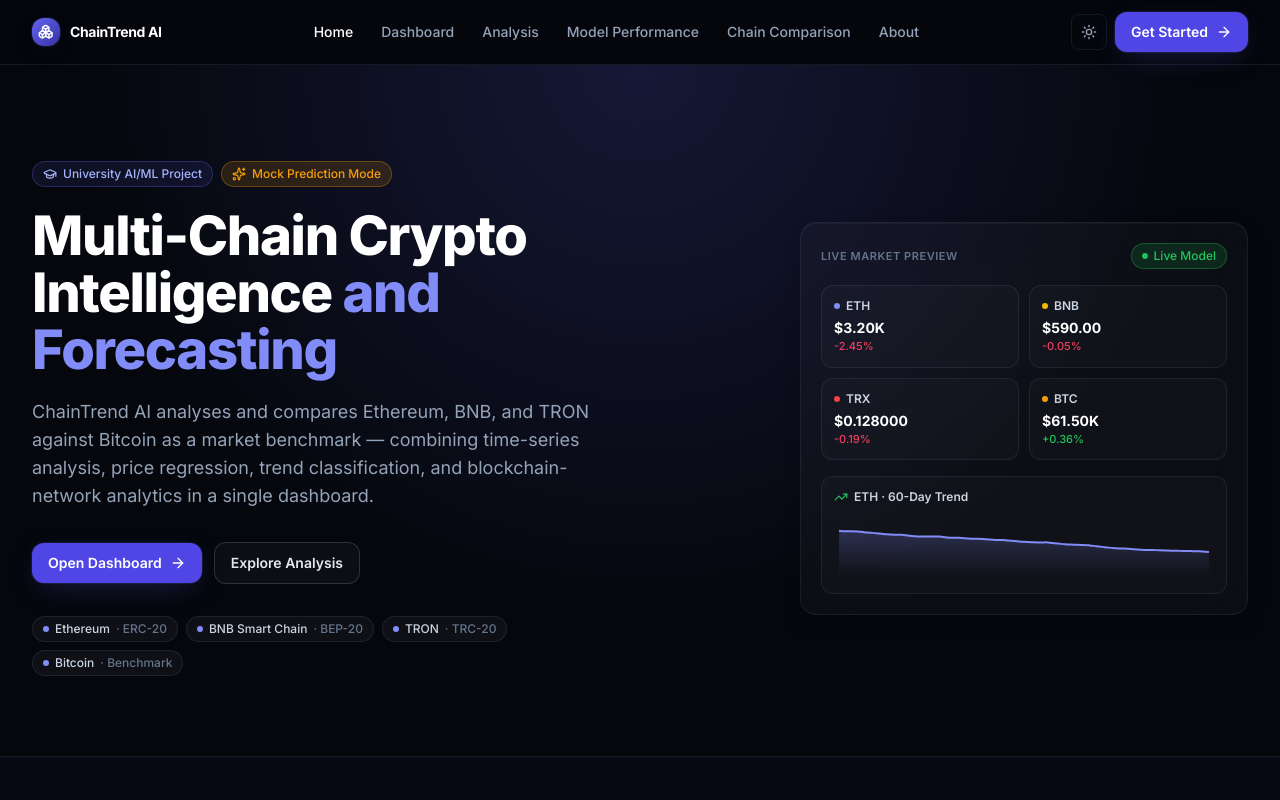
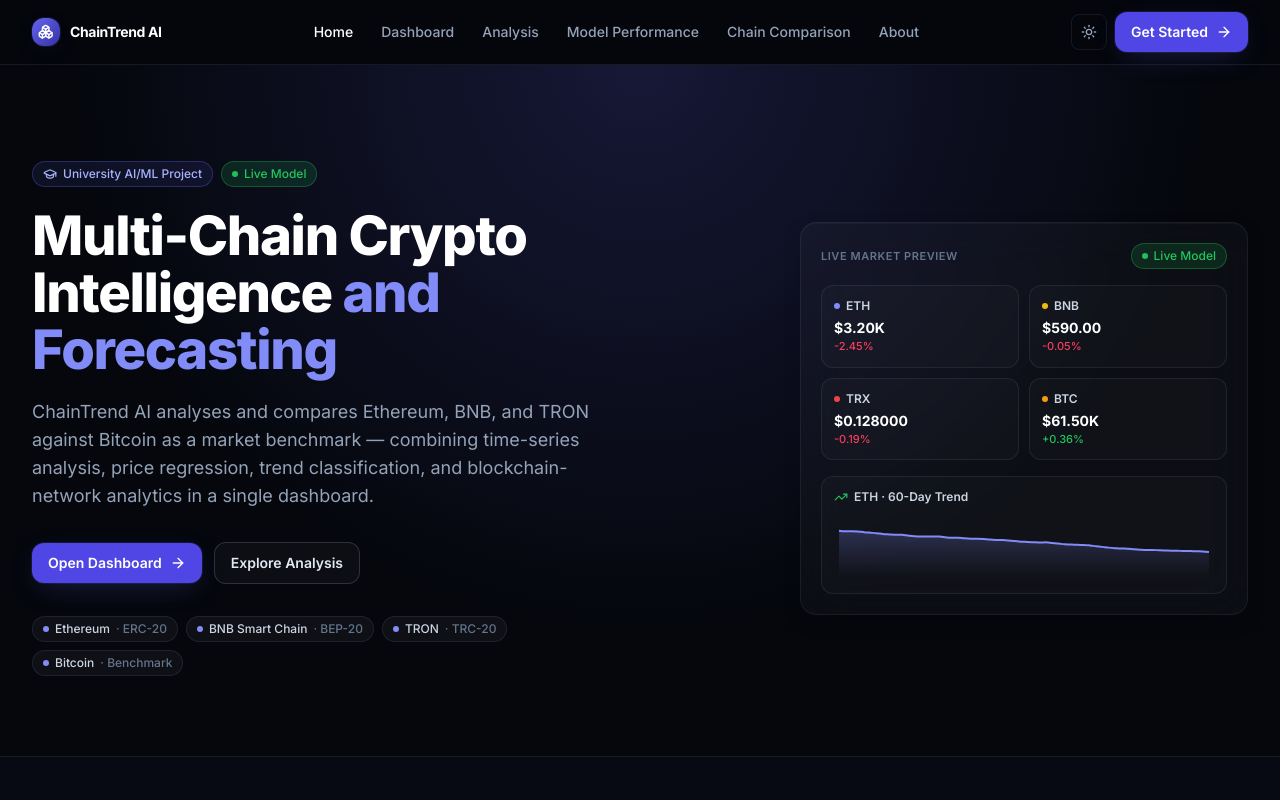
Before and after one commit to CoderrreSsssss/Time-series-analysis-for-etherium, a React (Vite) app in the folder chaintrend-ai/: page / in a window 1280 px wide. Shown: the top 800 px of the page. Built offline with nearby package versions, Linux system fonts and the light colour scheme; no server answers.

Commit message:
Update LandingPage to use ModelStatusBadge
Removed the 'Mock Prediction Mode' badge and replaced it with 'ModelStatusBadge'.

```diff
--- a/chaintrend-ai/src/pages/LandingPage.jsx
+++ b/chaintrend-ai/src/pages/LandingPage.jsx
@@ -49,10 +49,8 @@ export default function LandingPage() {
               <span className="badge border-brand-500/30 bg-brand-500/10 text-brand-300">
                 <GraduationCap className="h-3.5 w-3.5" /> University AI/ML Project
               </span>
-              <span className="badge border-sideways/30 bg-sideways-soft text-sideways">
-                <Sparkles className="h-3.5 w-3.5" /> Mock Prediction Mode
-              </span>
-            </div>
+                <ModelStatusBadge />
+              </div>
 
             <h1 className="mt-5 text-4xl font-extrabold tracking-tight text-white sm:text-5xl lg:text-[3.4rem] lg:leading-[1.05]">
               Multi-Chain Crypto Intelligence <span className="text-brand-400">and Forecasting</span>
```
